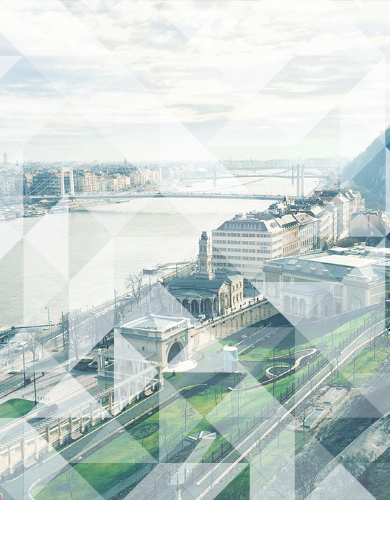
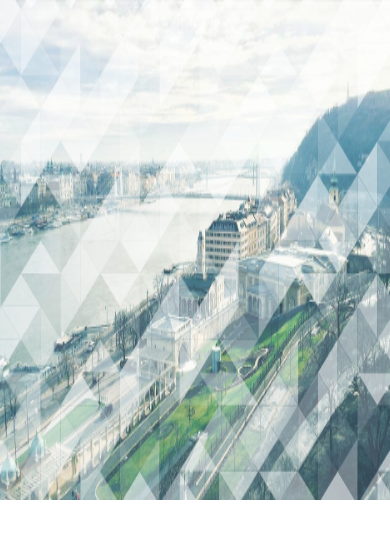
Before and after one commit to necccc/trianglewave, a plain HTML site: page index.html in a window 390 px wide. Drawn offline with Linux system fonts and the light colour scheme.

Commit message:
moar responsiveness

```diff
--- a/index.html
+++ b/index.html
@@ -2,10 +2,27 @@
 <head>
   <script type="text/javascript" src="paper-full.min.js"></script>
   <meta name="viewport" content="width=device-width, initial-scale=1" />
+
+  <style type="text/css">
+    #Head {
+      width: 100%;
+      height: 450px;
+    }
+
+    @media (max-width: 900px) {
+      #Head {
+          height: 300px;
+      }
+    }
+  </style>
 </head>
 <body style="margin:0;padding:0; overflow: hidden;">
 
+
+<div id="Head">
   <canvas id="Trianglewave" style="width:100%; height: 500px;"></canvas>
+</div>
+
   <script type="text/paperscript" canvas="Trianglewave" src="trianglewave.js"></script>
 
 </body>
--- a/trianglewave.js
+++ b/trianglewave.js
@@ -1,7 +1,11 @@
+
+var waveSpeed = 1.8;
+var dripSpeed = 1.4;
+
 var sqwidth,
 largeSide,
 halfLargeSide,
-unitSize,
+unitSize, drip = [],
 raster, mesh = [], restizeTime;
 
 var loaded = false;
@@ -14,6 +18,7 @@ function init () {
   halfLargeSide = largeSide / 2;
   unitSize = new Size(sqwidth, sqwidth);
   raster = new Raster(getImg());
+  drip = [];
 
   raster.on('load', function() {
 
@@ -29,7 +34,6 @@ function init () {
     var line = 0;
     var end = false;
 
-
     while(next) {
       var res = generateSquare(next, line, mesh);
       var pre = (line % 4 == 0) ? 1 : -1;
@@ -42,41 +46,28 @@ function init () {
         line += 2;
 
       } else if (res[0] > view.size.width) {
-
         if (end) {
           next = false;
           break;
         }
-
         res[0] = startX + (pre * halfLargeSide/2);
         res[1] = next[1] + halfLargeSide;
         line += 2;
-
       } else {
-
         res[0] = next[0] + largeSide;
         res[1] = next[1]
-
       }
-
       next = res;
     }
-
-    view.onFrame = function (e) {
-      mesh.map(function (tri) {
-          tri.JSCwaveProp[0] += e.delta*1.4
-          tri.opacity = wavePoint.apply(null, tri.JSCwaveProp)
-      })
-    }
-
+    view.onFrame = onFrame;
   });
 }
 
-function wavePoint (x, line, pre) {
+function wavePoint (point, line, pre) {
   var l = line + Math.sin(line);
   return 0.5 * Math.pow(
     Math.sin(
-      ( x + l + (pre * sqwidth/2) ) / 3
+      ( point.x + l + (pre * sqwidth/2) ) / 3
     ), 2
   ) + 0.2
 }
@@ -100,8 +91,11 @@ function generateSquare (coords, line, mesh) {
   triangle1.rotate(45);
   triangle1.blendMode = 'screen'
 
-  triangle1.opacity = wavePoint(x, line, 1)
-  triangle1.JSCwaveProp = [x, line, 1]
+  triangle1.opacity = wavePoint(center, line, 1)
+  triangle1.JSCwaveProp = [center, line, 1]
+  triangle1.passive = true;
+
+  triangle1.on('mousedown', onMouseDown)
 
   mesh.push(triangle1)
 
@@ -110,8 +104,11 @@ function generateSquare (coords, line, mesh) {
   triangle2.removeSegment(rand[1]); // 2
   triangle2.rotate(45);
   triangle2.blendMode = 'screen'
-  triangle2.opacity = wavePoint(x, line+1, -1)
-  triangle2.JSCwaveProp = [x, line+1, -1]
+  triangle2.opacity = wavePoint(center, line+1, -1)
+  triangle2.JSCwaveProp = [center, line+1, -1]
+  triangle2.passive = true;
+
+  triangle2.on('mousedown', onMouseDown)
 
   mesh.push(triangle2)
 
@@ -140,7 +137,12 @@ function getImg () {
 }
 
 function getSqSize () {
-  return 64;
+  var width = (window.innerWidth > 0) ? window.innerWidth : screen.width;
+  if (width > 900) {
+    return 64;
+  } else  {
+    return 28;
+  }
 }
 
 function remove (item) {
@@ -159,24 +161,51 @@ function reset () {
 
 function setSize () {
   var width = (window.innerWidth > 0) ? window.innerWidth : screen.width;
-  var c = document.getElementById('Trianglewave');
-  c.style.width = width+'px';
-  view.viewSize.width = width;
+  var c = document.getElementById('Trianglewave').parentNode;
+  view.viewSize.width = c.clientWidth;
+  view.viewSize.height = c.clientHeight;
 }
 
+function onMouseDown () {
+  var that = this;
+  this.passive = false;
+  this.opacity = 1;
+  //var prop = this.JSCwaveProp;
+}
+
+function withinRadius (currentPoint, centerPoint, outerRadius, innerRadius) {
+  var coords = (Math.pow((currentPoint.x - centerPoint.x),2) + Math.pow((currentPoint.y - centerPoint.y),2)),
+      insideOuter = coords < Math.pow(outerRadius,2),
+      outsideInner = coords > Math.pow(innerRadius,2);
+  return insideOuter && outsideInner;
+}
+
+function onFrame (e) {
+  mesh.map(function (tri, i) {
+    if (tri.passive) {
+      tri.JSCwaveProp[0] += e.delta * waveSpeed
+      tri.opacity = wavePoint.apply(null, tri.JSCwaveProp);
+    } else {
+      tri.opacity -= .01
+
+      if (tri.opacity <= mesh[i-1].opacity) {
+        tri.opacity = mesh[i-1].opacity;
+        tri.passive = true;
+      }
+    }
+  });
+}
 
 function resize () {
-
   reset();
   setSize();
   init();
 }
 
-
 window.addEventListener('resize', function () {
   clearTimeout(restizeTime);
   restizeTime = setTimeout(resize, 400)
+});
 
-})
-
-init()
+setSize();
+init();
```
